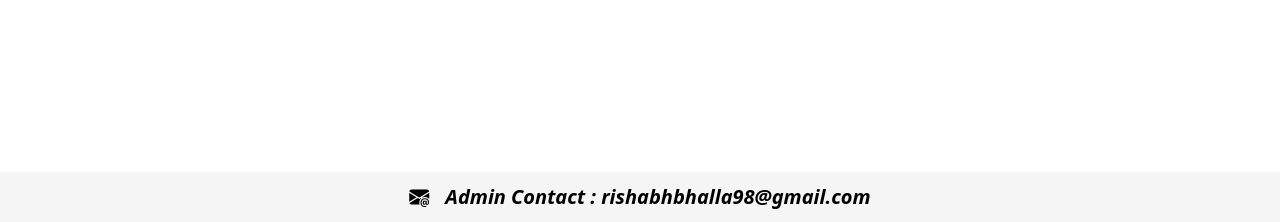
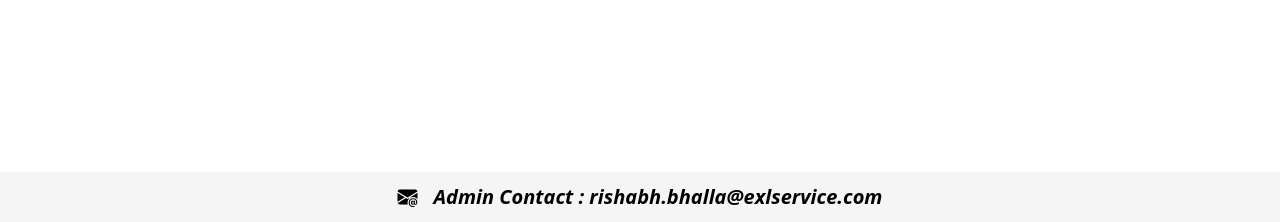
Before and after one commit to rishabh-dev-98/Multi-Solution-Debugger, a plain HTML site: page index.html in a window 1280 px wide. Shown: the part 578-800 px from the top of the page. Drawn offline with nearby package versions, Linux system fonts and the light colour scheme; a script that the page names is missing.

Commit message:
fourth commit

```diff
--- a/index.html
+++ b/index.html
@@ -56,7 +56,7 @@
 
     <nav class="navbar fixed-bottom" style="background-color: whitesmoke;">
       <div class="container justify-content-center">
-        <span class="navbar-brand mb-0 h1 fw-bolder fst-italic"><i class="bi bi-envelope-at-fill mx-3"></i>Admin Contact : rishabhbhalla98@gmail.com</span>
+        <span class="navbar-brand mb-0 h1 fw-bolder fst-italic"><i class="bi bi-envelope-at-fill mx-3"></i>Admin Contact : rishabh.bhalla@exlservice.com</span>
       </div>
     </nav>
 
```
